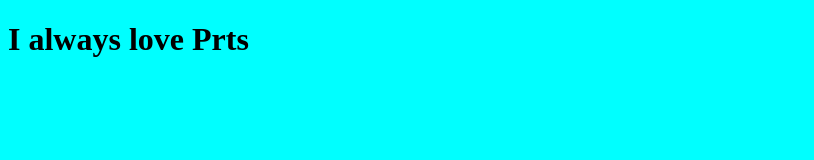
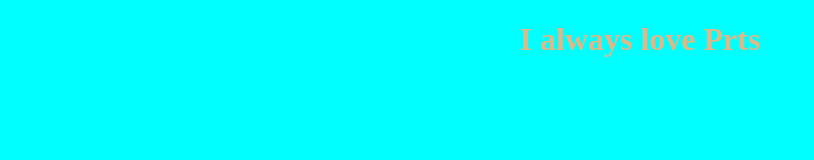
Before and after one commit to 211820182ttx/Git-Remote, a plain HTML site: page index.html in a window 1280 px wide. Shown: the whole page, without its empty margins (0-814 px from the left). Drawn offline with Linux system fonts and the light colour scheme.

Commit message:
Modify format of h1 and p label

```diff
--- a/git.css
+++ b/git.css
@@ -2,3 +2,7 @@ body
 {
 background-color: cyan;
 }
+h1{
+    color: burlywood;
+    text-align:center;
+}
```
